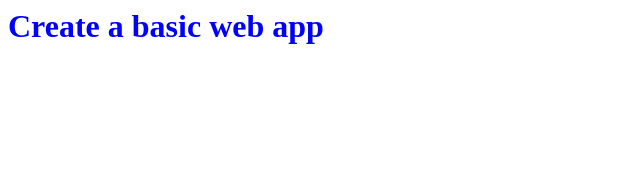
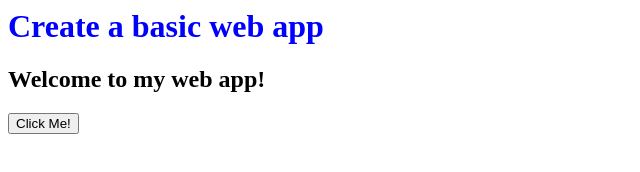
Before and after one commit to hbarnes163/SE_Sum1, a plain HTML site: page index.html in a window 1280 px wide. Shown: the whole page, without its empty margins (0-640 px from the left). Drawn offline with Linux system fonts and the light colour scheme.

Commit message:
Add basic javascript

```diff
--- a/index.html
+++ b/index.html
@@ -1,4 +1,12 @@
 <h1>Create a basic web app</h1>
+
+<body>
+    <div id="app">
+        <h2>Welcome to my web app!</h2>
+        <button id="clickMeBtn">Click Me!</button>
+        <p id="output-field" class = "output-field"></p>
+    </div>
+</body>
 
 <link rel="stylesheet" href="index.css">
 
--- a/index.js
+++ b/index.js
@@ -0,0 +1,7 @@
+const clicked = document.getElementById('clickMeBtn');
+
+const outputClicked = document.getElementById('output-field');
+
+clicked.addEventListener('click', () => {
+    outputClicked.innerHTML = 'Button Clicked!';
+});
```
Also changed, not shown: README.md.
